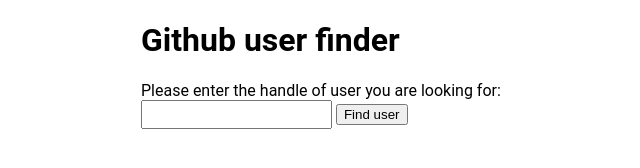
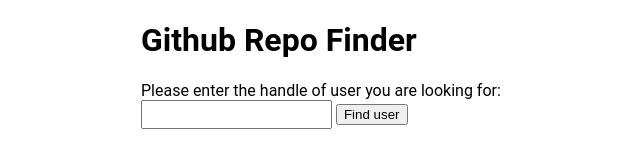
Before and after one commit to Human437/GithubApiRepoAssignment, a plain HTML site: page index.html in a window 1280 px wide. Shown: the whole page, without its empty margins (199-839 px from the left). Drawn offline with nearby package versions, Linux system fonts and the light colour scheme.

Commit message:
Changed H1 tag

```diff
--- a/index.html
+++ b/index.html
@@ -10,7 +10,7 @@
 </head>
 <body>
     <div class="container">
-        <h1>Github user finder</h1>
+        <h1>Github Repo Finder</h1>
 
         <form id="js-form">
             <label for="search-term">Please enter the handle of user you are looking for:</label>
```
